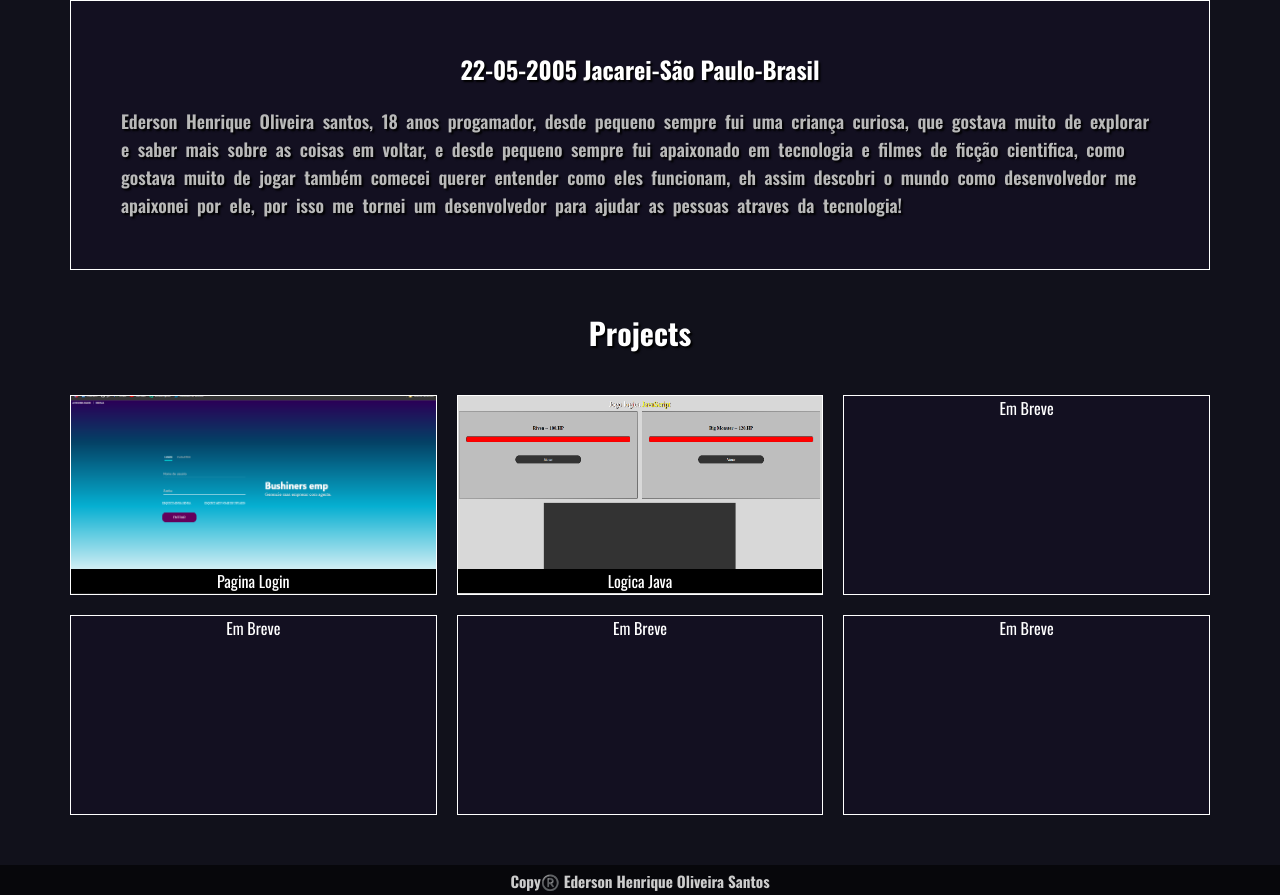
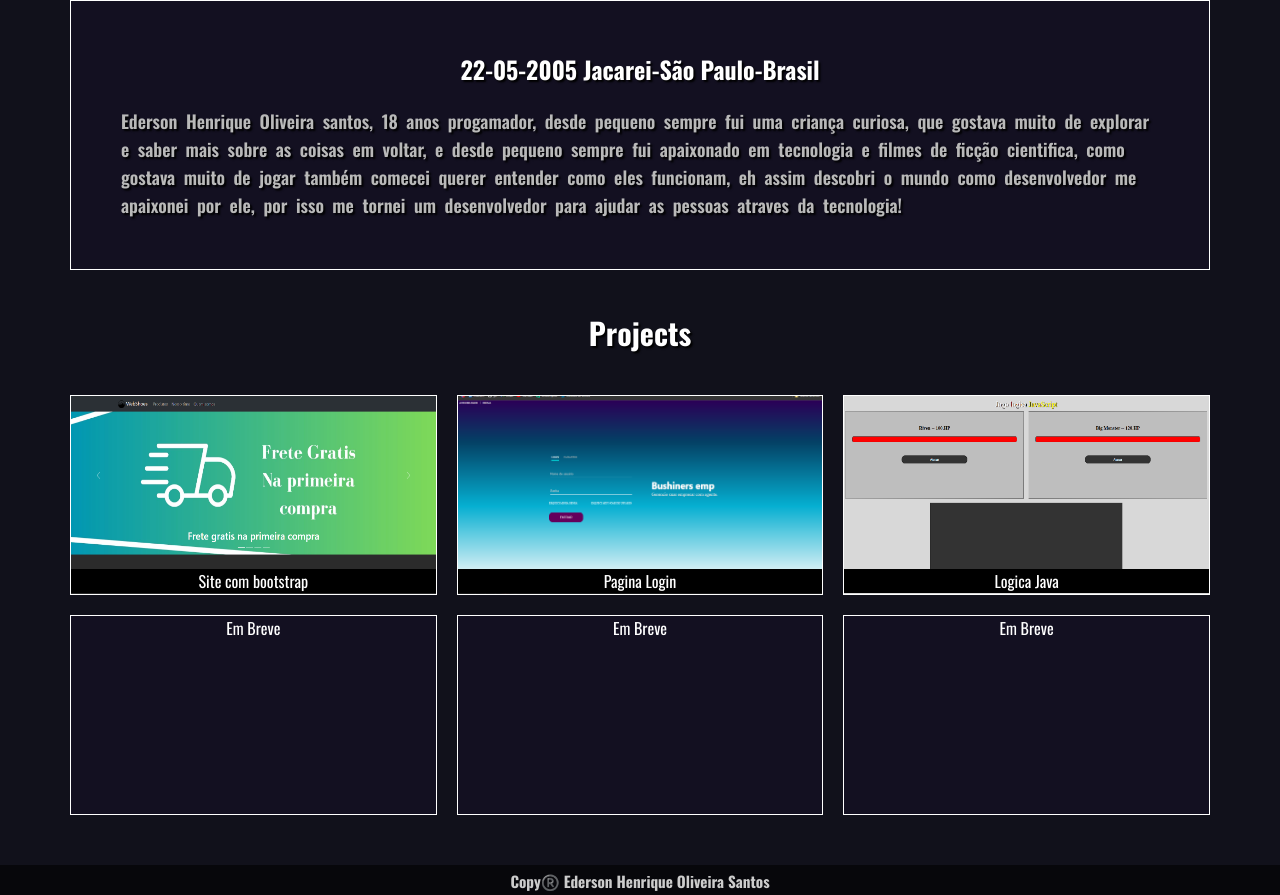
Before and after one commit to edersonhos/Portfolio, a plain HTML site: page index.html in a window 1280 px wide. Shown: the part 800-1695 px from the top of the page. Drawn offline with nearby package versions, Linux system fonts and the light colour scheme.

Commit message:
atualizaçao do projeto

```diff
--- a/index.html
+++ b/index.html
@@ -62,14 +62,17 @@
             </div>
             <div class="projects-area">
                 <div class="projeto 1">
-                    <a href="https://page-login-rho.vercel.app/"><img src="./assets/images/pagelogin.png" class="media-object  img-responsive img-thumbnail"></a>
+                    <a href="https://page-shoes.vercel.app/" target="_blank"><img src="./assets/images/site bootstrap.png" class="media-object  img-responsive img-thumbnail"></a>
+                    <div class="projeto-title">Site com bootstrap</div>
+                </div>
+                <div class="projeto 1">
+                    <a href="https://page-login-rho.vercel.app/" target="_blank"><img src="./assets/images/pagelogin.png" class="media-object  img-responsive img-thumbnail"></a>
                     <div class="projeto-title">Pagina Login</div>
                 </div>
-                <div class="projeto 1">
-                    <a href="https://java-script-gam-logic.vercel.app/"><img src="./assets/images/jogojava.png" class="media-object  img-responsive img-thumbnail"></a>
+                <div class="projeto 3">
+                    <a href="https://java-script-gam-logic.vercel.app/" target="_blank"><img src="./assets/images/jogojava.png" class="media-object  img-responsive img-thumbnail"></a>
                     <div class="projeto-title">Logica Java</div>
                 </div>
-                <div class="projeto p3">Em Breve</div>
                 <div class="projeto p4">Em Breve</div>
                 <div class="projeto p5">Em Breve</div>
                 <div class="projeto p6">Em Breve</div>
```
Also changed, not shown: assets/images/site bootstrap.png (added).
